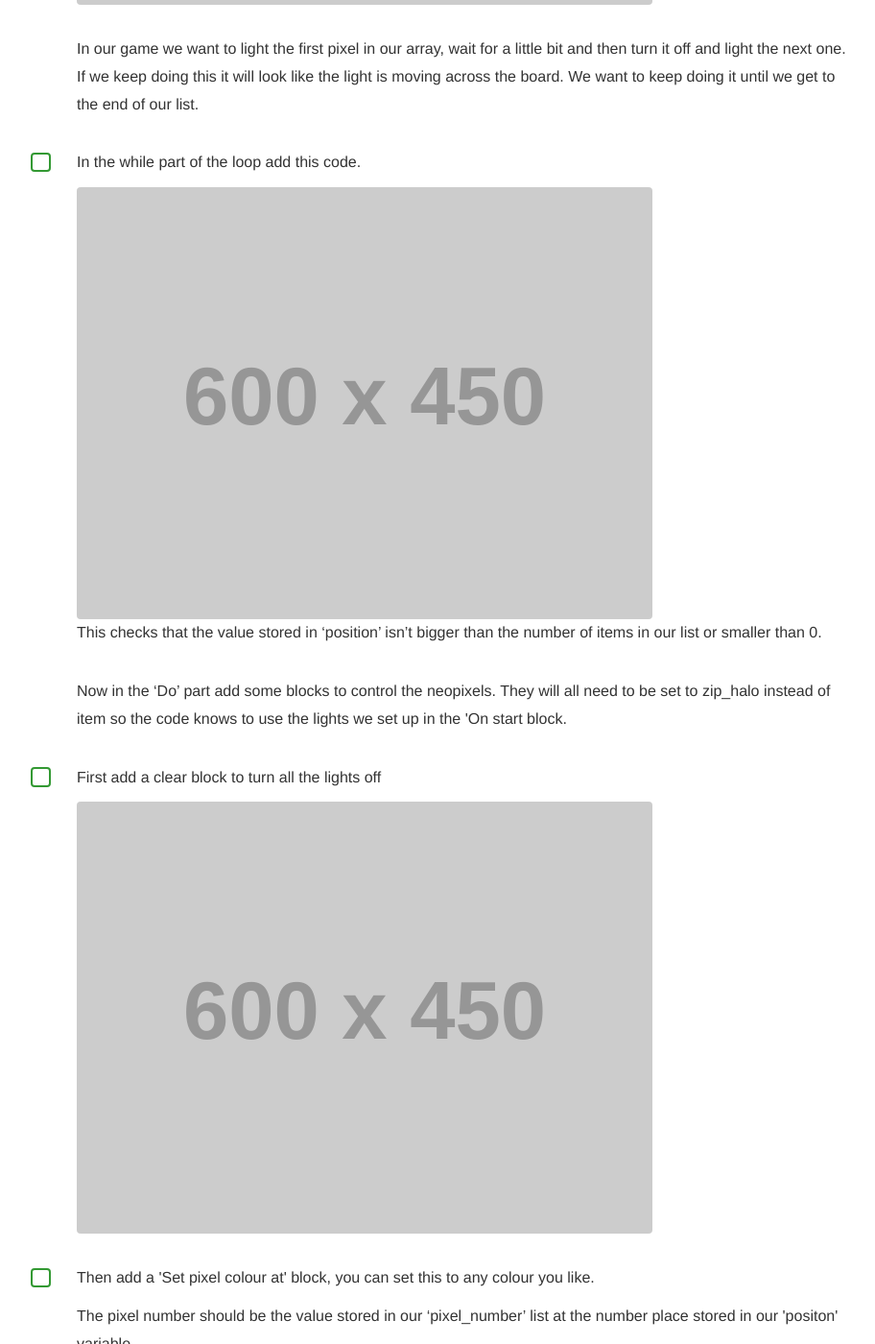
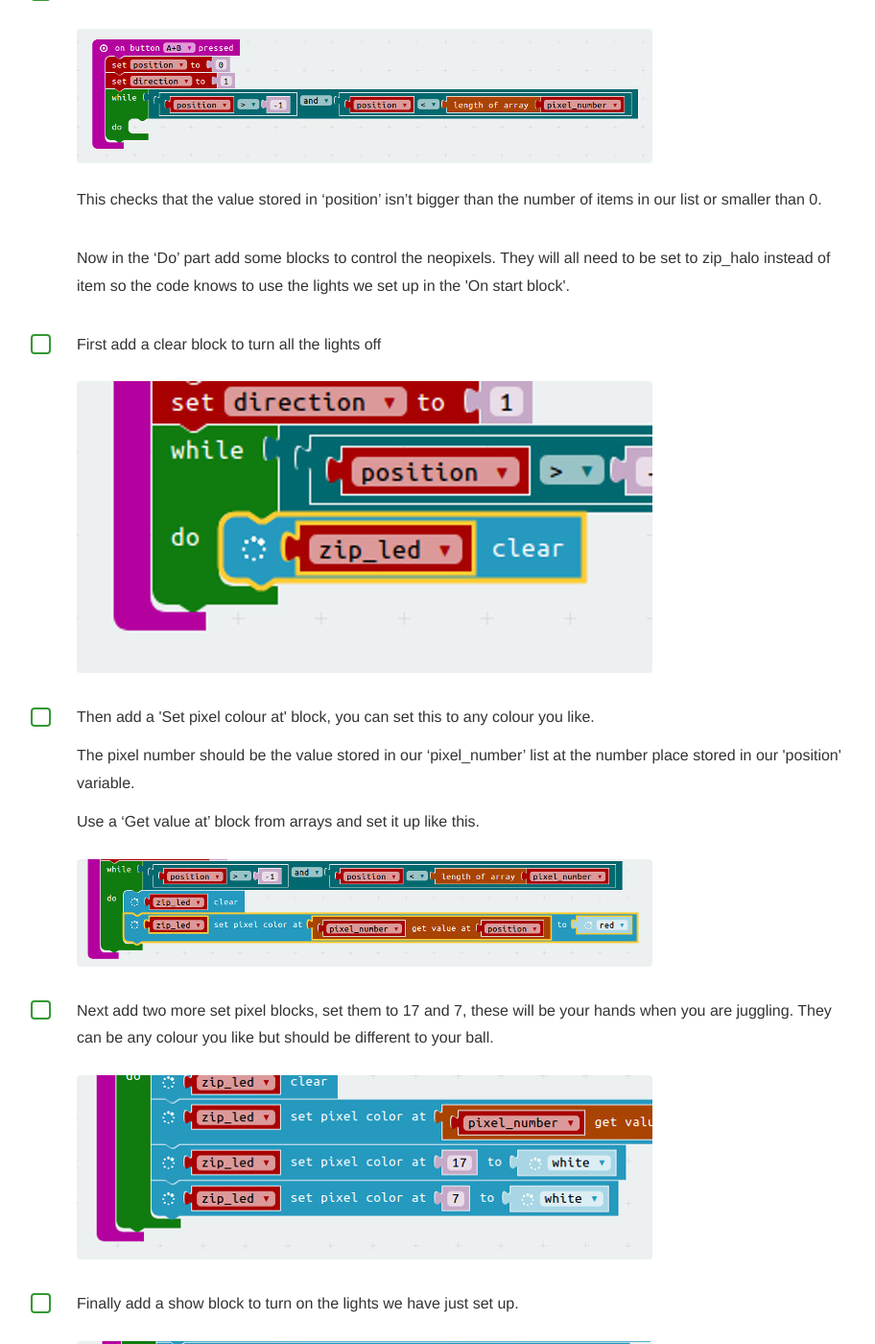
Before and after one commit to liverpoolcodeclub/liverpoolcodeclub.github.io, a Jekyll site: the page built from projects/juggler/index.html, in a window 1280 px wide and 1400 px high, scrolled down 4718 px. Shown: the whole window at 96% size, without its empty margins (154-1066 px from the left). Built offline with Jekyll 4.4.1, drawn with Linux system fonts in a browser that asks for light colours; some of the changed text lies outside the part shown.

Commit message:
Edit Juggler project

```diff
--- a/projects/juggler/index.html
+++ b/projects/juggler/index.html
@@ -74,47 +74,45 @@ authors: >
     <p>Direction is what we use to remember which way it’s moving. This will either be 1 if the ball is moving left to right, or -1 if the ball is moving right to left.</p>
 </div>
 <div class="project-steps__step">
-    <p>Add set blocks for these new variables to the ‘On button A+B block’.</p>
-    <img src="http://via.placeholder.com/600x450" width="600" height="300" alt="" style="margin: 0">
-</div>
+    <p>Add set blocks for these new variables to the ‘On button A+B' block.</p>
+    <img src="step-004.jpg" width="600" height="288" alt=""></div>
 <div class="project-steps__step">
     <p>Next add a ‘While’ block from loops. This loop will keep running the code we add to the ‘do’ part over and over as long as the code we add to the ‘while’ part is true.</p>
-    <img src="http://via.placeholder.com/600x450" width="600" height="300" alt="" style="margin: 0">
+    <img src="step-005.jpg" width="600" height="408" alt="">
 </div>
 <div class="project-steps__info">
        <p>In our game we want to light the first pixel in our array, wait for a little bit and then turn it off and light the next one. If we keep doing this it will look like the light is moving across the board. We want to keep doing it until we get to the end of our list.</p>
 </div>
 <div class="project-steps__step">
     <p>In the while part of the loop add this code.</p>
-    <img src="http://via.placeholder.com/600x450" width="600" height="300" alt="" style="margin: 0">
+    <img src="step-006.jpg" width="600" height="140" alt="">
     <p>This checks that the value stored in ‘position’ isn’t bigger than the number of items in our list or smaller than 0.</p>
 </div>
 <div class="project-steps__info">
-    <p>Now in the ‘Do’ part add some blocks to control the neopixels. They will all need to be set to zip_halo instead of item so the code knows to use the lights we set up in the 'On start block.</p>
+    <p>Now in the ‘Do’ part add some blocks to control the neopixels. They will all need to be set to zip_halo instead of item so the code knows to use the lights we set up in the 'On start block'.</p>
 </div>
 <div class="project-steps__step">
     <p>First add a clear block to turn all the lights off</p>
-    <img src="http://via.placeholder.com/600x450" width="600" height="300" alt="" style="margin: 0">
+    <img src="step-007.jpg" width="600" height="340" alt="">
 </div>
 <div class="project-steps__step">
     <p>Then add a 'Set pixel colour at' block, you can set this to any colour you like.</p>
-    <p>The pixel number should be the value stored in our ‘pixel_number’ list at the number place stored in our 'positon' variable.</p>
+    <p>The pixel number should be the value stored in our ‘pixel_number’ list at the number place stored in our 'position' variable.</p>
     <p>Use a ‘Get value at’ block from arrays and set it up like this.</p>
-    <img src="http://via.placeholder.com/600x450" width="600" height="300" alt="" style="margin: 0">
+    <img src="step-008.jpg" width="600" height="112" alt="">
 </div>
 <div class="project-steps__step">
     <p>Next add two more set pixel blocks, set them to 17 and 7, these will be your hands when you are juggling. They can be any colour you like but should be different to your ball.
 </p>
-    <img src="http://via.placeholder.com/600x450" width="600" height="300" alt="" style="margin: 0">
+    <img src="step-009.jpg" width="600" height="192" alt="">
 </div>
 <div class="project-steps__step">
     <p>Finally add a show block to turn on the lights we have just set up.</p>
-    <img src="http://via.placeholder.com/600x450" width="600" height="300" alt="" style="margin: 0">
-</div>
+    <img src="step-010.jpg" width="600" height="156" alt=""></div>
 <div class="project-steps__step">
     <p>At the end of the While section add a ‘change’ block from variables. Use this to change the value stored in ‘position’ by the number stored in ‘direction’.</p>
     <p>We will also need a pause 500 block at the end of this loop to stop the ball moving too quickly.</p>
-    <img src="http://via.placeholder.com/600x450" width="600" height="300" alt="" style="margin: 0">
+    <img src="step-011.jpg" width="600" height="230" alt=""></div>
 </div>
 
 <div class="project-steps__info">
@@ -128,20 +126,20 @@ authors: >
 </div>
 <div class="project-steps__step">
     <p>'Add an On button A pressed block.'</p>
-    <img src="http://via.placeholder.com/600x450" width="600" height="300" alt="" style="margin: 0">
+    <img src="step-012.jpg" width="600" height="226" alt=""></div>
 </div>
 <div class="project-steps__step">
     <p>Next add an If block, use a block from ‘Logic’ to check if ‘position’ equals 0.</p>
     <p>Here we are making sure the ball is next to the hand when the button is pressed.</p>
-    <img src="http://via.placeholder.com/600x450" width="600" height="300" alt="" style="margin: 0">
+    <img src="step-013.jpg" width="600" height="266" alt=""></div>
 </div>
 <div class="project-steps__step">
     <p>Inside the if block change the value stored in direction to 1.</p>
-    <img src="http://via.placeholder.com/600x450" width="600" height="300" alt="" style="margin: 0">
+    <img src="step-014.jpg" width="600" height="262" alt=""></div>
 </div>
 <div class="project-steps__step">
     <p>Duplicate all this code for on button b pressed but this time check if position equals one less than the length of the array. If it is change the value in direction to -1.</p>
-    <img src="http://via.placeholder.com/600x450" width="600" height="300" alt="" style="margin: 0">
+    <img src="step-014.jpg" width="600" height="139" alt=""></div>
 </div>
 <div class="project-steps__info">
     <p>Download this code to your Microbit.</p>
@@ -156,10 +154,10 @@ authors: >
 <div class="project-steps__step">
     <p>Add some code after the while loop, this will run if the player drops the ball.</p>
     <p>You can write a message to the screen, or flash the lights</p>
-    <img src="http://via.placeholder.com/600x450" width="600" height="300" alt="" style="margin: 0">
+    <img src="step-015.jpg" width="600" height="277" alt=""></div>
 </div>
 <div class="project-steps__step">
-    <p>Can you add a score that increase by one every time you succesfully juggle the ball?</p>
+    <p>Can you add a score that increases by one every time you succesfully juggle the ball?</p>
 </div>
 <div class="project-steps__step">
     <p>What about adding code to increase the speed of the ball slightly every time you score a point?</p>
```
Also changed, not shown: projects/juggler/step-004.jpg (added), projects/juggler/step-005.jpg (added), projects/juggler/step-006.jpg (added), projects/juggler/step-007.jpg (added), projects/juggler/step-008.jpg (added), projects/juggler/step-009.jpg (added), projects/juggler/step-010.jpg (added), projects/juggler/step-011.jpg (added), projects/juggler/step-012.jpg (added), projects/juggler/step-013.jpg (added), projects/juggler/step-014.jpg (added), projects/juggler/step-015.jpg (added).
